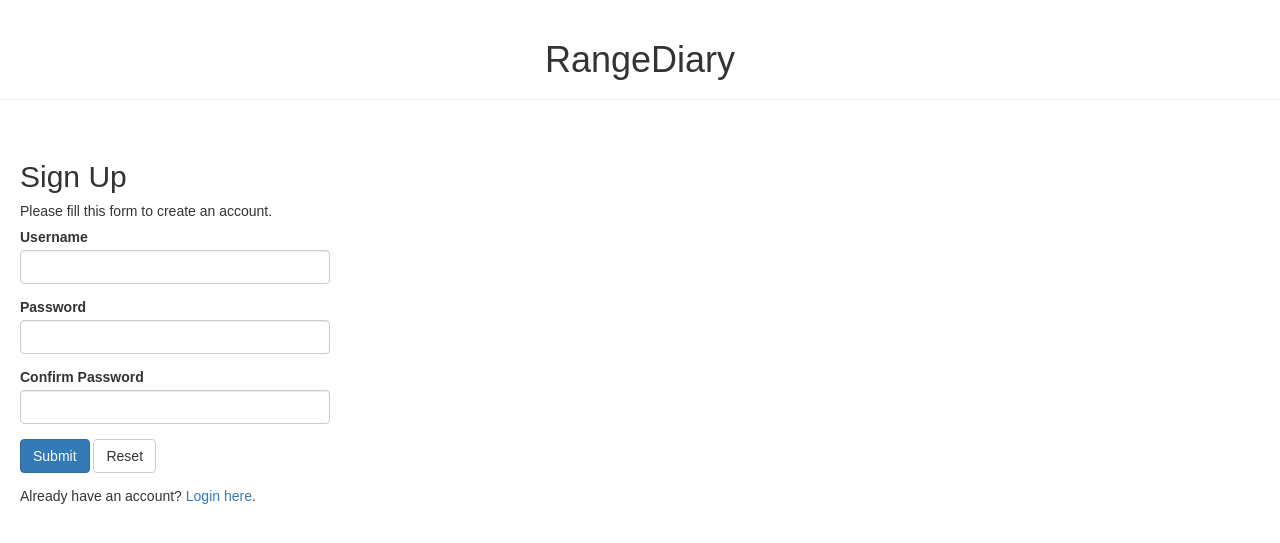
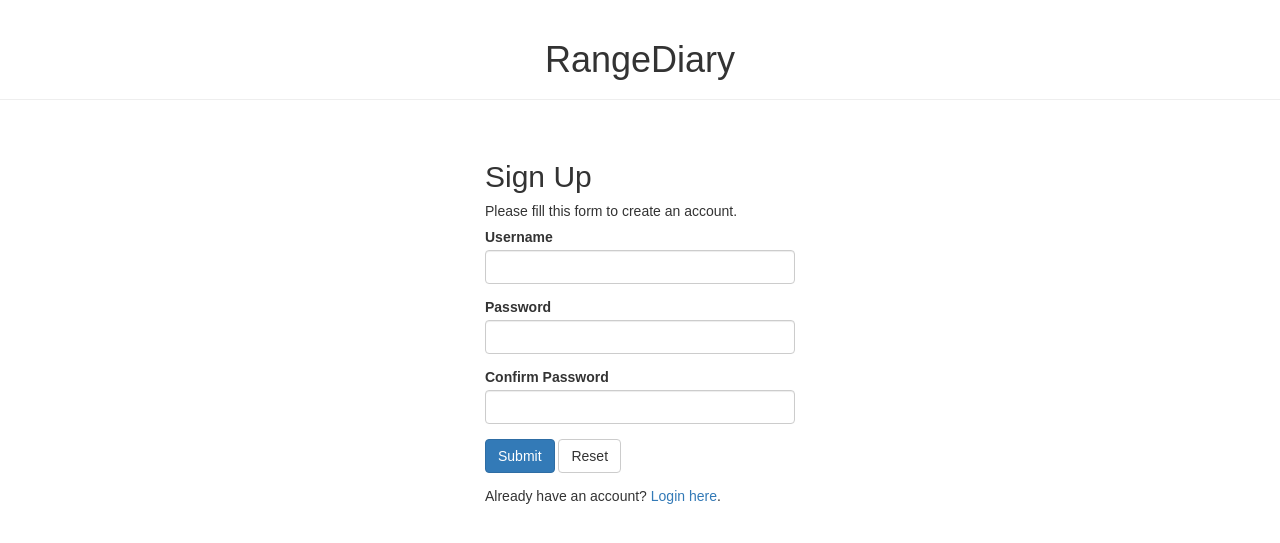
Before and after one commit to RalliTom/RangeDiary, a PHP site: page /register.php in a window 1280 px wide. Shown: the top 543 px of the page. Run offline with PHP 8.4, Linux system fonts and the light colour scheme.

Commit message:
This time I mean it 2

```diff
--- a/login.php
+++ b/login.php
@@ -96,7 +96,7 @@ if($_SERVER["REQUEST_METHOD"] == "POST"){
     <link rel="stylesheet" href="https://maxcdn.bootstrapcdn.com/bootstrap/3.3.7/css/bootstrap.css">
     <style type="text/css">
         body{ font: 14px sans-serif; }
-        .wrapper{ width: 350px; padding: 20px; }
+        .wrapper{ width: 350px; padding: 20px; margin:auto;}
     </style>
 </head>
 <body>
--- a/register.php
+++ b/register.php
@@ -101,7 +101,7 @@ if($_SERVER["REQUEST_METHOD"] == "POST"){
     <link rel="stylesheet" href="https://maxcdn.bootstrapcdn.com/bootstrap/3.3.7/css/bootstrap.css">
     <style type="text/css">
         body{ font: 14px sans-serif; }
-        .wrapper{ width: 350px; padding: 20px; }
+        .wrapper{ width: 350px; padding: 20px; margin:auto; }
     </style>
 </head>
 <body>
--- a/reset-password.php
+++ b/reset-password.php
@@ -78,7 +78,7 @@ if($_SERVER["REQUEST_METHOD"] == "POST"){
     <link rel="stylesheet" href="https://maxcdn.bootstrapcdn.com/bootstrap/3.3.7/css/bootstrap.css">
     <style type="text/css">
         body{ font: 14px sans-serif; }
-        .wrapper{ width: 350px; padding: 20px; }
+        .wrapper{ width: 350px; padding: 20px; margin:auto;}
     </style>
 </head>
 <body>
```
